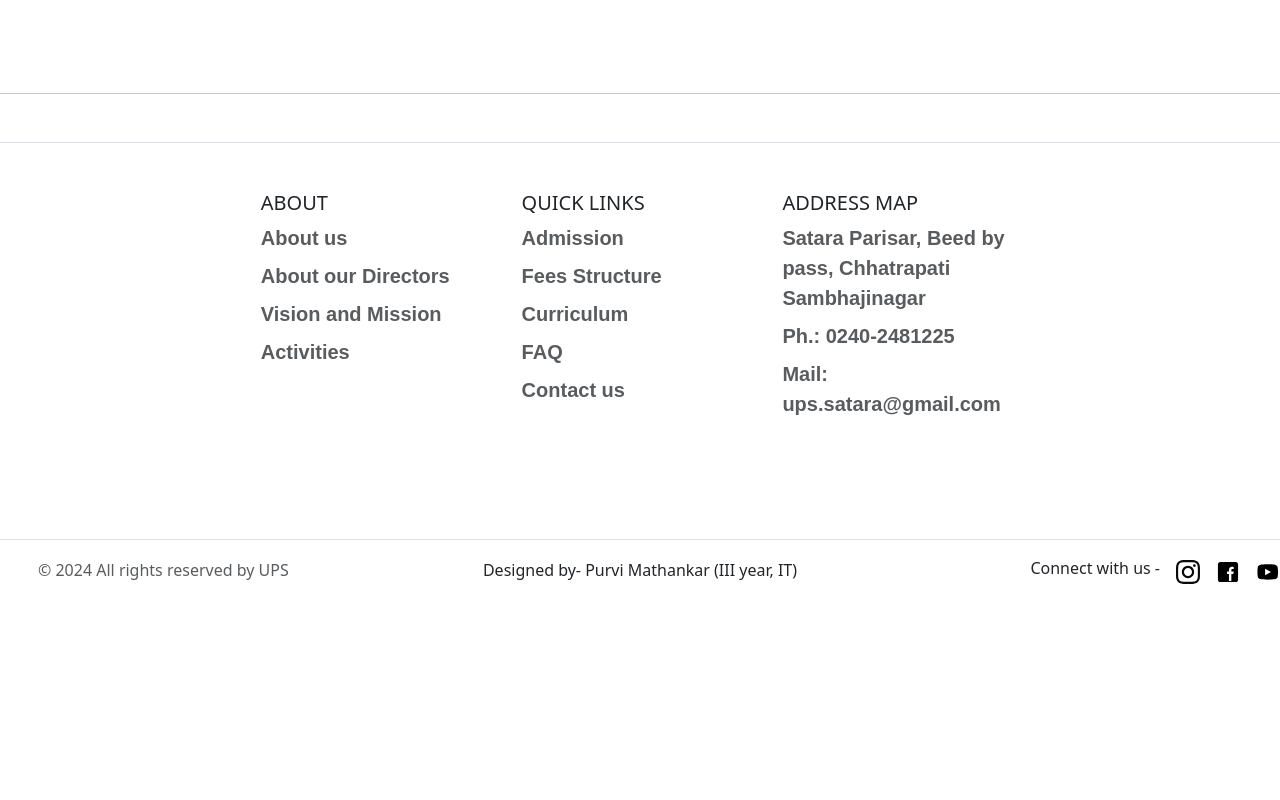
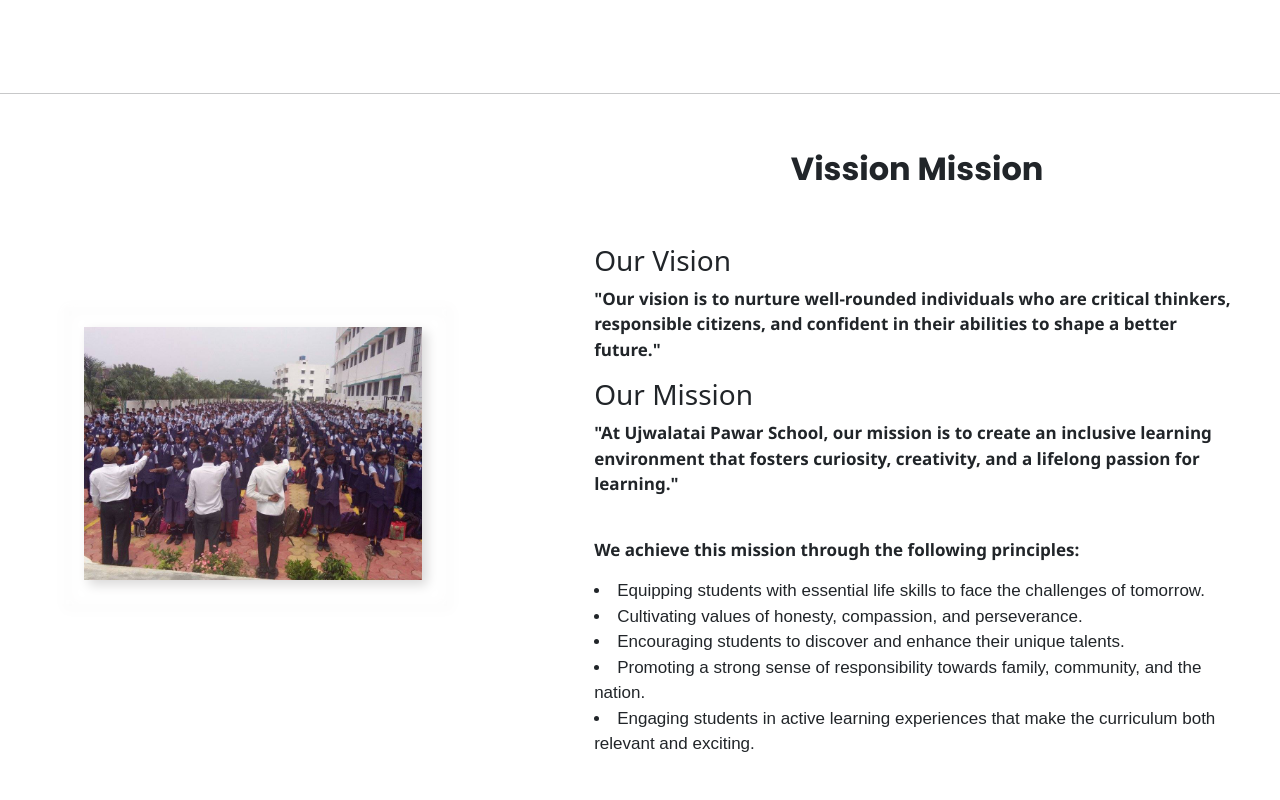
Before and after one commit to MathankarPurvi/School-web, a website: page aboutus.html in a window 1280 px wide. Shown: the part 1645-2445 px from the top of the page. Before the commit the page ends 2269 px from the top, so only its background shows below. Drawn offline with nearby package versions, Linux system fonts and the light colour scheme.

Commit message:
updated aboutus

```diff
--- a/aboutus.html
+++ b/aboutus.html
@@ -12,11 +12,19 @@
     integrity="sha384-QWTKZyjpPEjISv5WaRU9OFeRpok6YctnYmDr5pNlyT2bRjXh0JMhjY6hW+ALEwIH" crossorigin="anonymous">
   <link rel="stylesheet" href="https://unpkg.com/aos@next/dist/aos.css" />
   <style>
-    * {
-      margin: 0;
-      padding: 0;
-      box-sizing: border-box;
-    }
+    html, body {
+    margin: 0;
+    padding: 0;
+    box-sizing: border-box;
+    overflow-x: hidden;
+}
+
+  /* .aboutus_body{
+    margin: 0;
+    padding: 0;
+    box-sizing: border-box;
+    max-width: 100%;
+  } */
 
 
     body {
@@ -120,6 +128,10 @@
       font-size: 17px;
       font-weight: 600;
     }
+    .chairman{
+      font-weight: 700;
+      text-align: center;
+    }
 
     .president {
       box-shadow: rgba(99, 99, 99, 0.305) 0px 2px 8px 0px;
@@ -133,7 +145,7 @@
 
     .desk {
 
-      box-shadow: rgba(99, 99, 99, 0.305);
+      filter: drop-shadow(5px 5px 6px #707070);
 
     }
 
@@ -145,6 +157,37 @@
     .Desk {
       font-family: "Poppins";
       text-align: center;
+      font-weight: 700;
+    }
+    .pledge{
+      margin-left: 40px;
+    }
+    .pledgee{
+     width: 75%;
+      border: 4px solid rgba(255, 255, 255, 0.2);
+      filter: drop-shadow(5px 5px 6px #d9d8d8);
+      position: relative;
+      margin: 20px;
+      padding: 20px;
+    }
+    .mission{
+      display: flex;
+      justify-content: center;
+      align-items: center;
+    }
+    .misssion{
+      font-weight: 700;
+      font-family: "Poppins";
+      text-align: center;
+    }
+    .vision{
+      margin: 20px;
+      padding: 20px;
+    }
+    .points{
+      font-weight: 400;
+      font-family: sans-serif;
+      font-size: 17px;
     }
 
     @media (max-width: 650px) {
@@ -256,7 +299,7 @@
 
 </head>
 
-<body>
+<body class="aboutus_body">
   <div class="uper">
     <div class="logo">
       <img src="assets/logoji-removebg-preview.png" alt="logo" class="log" />
@@ -320,6 +363,28 @@
     </div>
   </div>
 <hr>
+<div class="mission">
+  <div class="pledge" data-aos="fade-right" data-aos-duration="1000"
+  data-aos-easing="ease-in-sine">
+    <img src="assets/pledge.jpg" alt="students" class="pledgee">
+  </div>
+  <div class="vision" data-aos="fade-left"
+  data-aos-duration="1000"
+  data-aos-easing="ease-in-sine">
+    <h2 class="misssion" >Vission Mission</h2><br><br>
+    <h3>Our Vision </h3>
+    <p>"Our vision is to nurture well-rounded individuals who are critical thinkers, responsible citizens, and confident in their abilities to shape a better future."</p>
+    <h3>Our Mission</h3>
+    <p>"At Ujwalatai Pawar School, our mission is to create an inclusive learning environment that fosters curiosity, creativity, and a lifelong passion for learning."</p>
+    <br>
+    <p>We achieve this mission through the following principles:</p>
+    <li class="points">Equipping students with essential life skills to face the challenges of tomorrow.</li>
+    <li class="points">Cultivating values of honesty, compassion, and perseverance.</li>
+    <li class="points">Encouraging students to discover and enhance their unique talents.</li>
+    <li class="points">Promoting a strong sense of responsibility towards family, community, and the nation.</li>
+    <li class="points">Engaging students in active learning experiences that make the curriculum both relevant and exciting.</li>
+  </div>
+</div>
   <div class="containerrr">
     <footer class="row row-cols-1 row-cols-sm-2 row-cols-md-5 py-5 my-5 border-top">
 
--- a/index.css
+++ b/index.css
@@ -1,6 +1,7 @@
 * {
     margin: 0;
     padding: 0;
+    box-sizing: border-box;
   }
 
   body {
```
Also changed, not shown: index.html (+1 -1 lines), assets/about-img.jpg (deleted).
